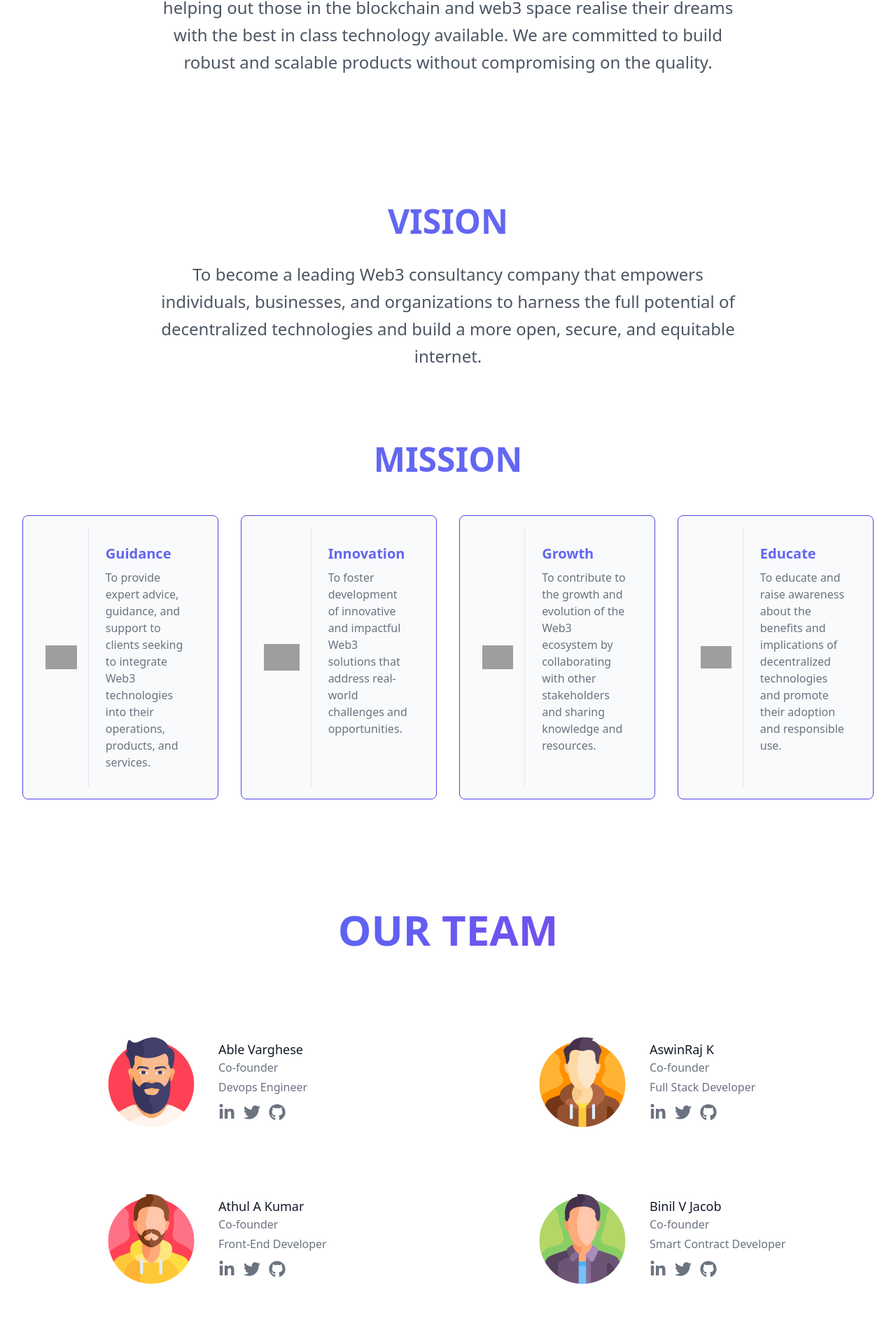
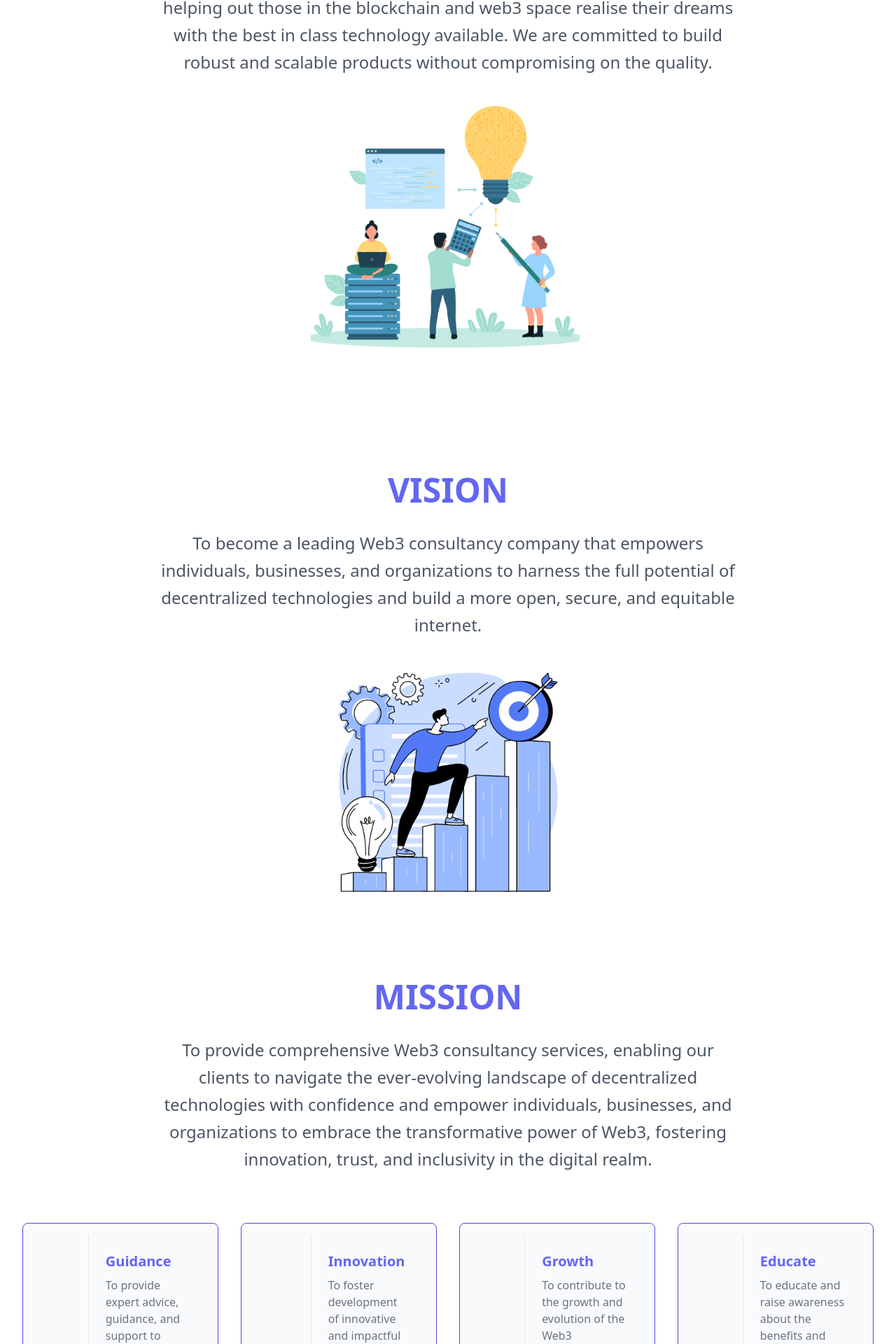
Before and after one commit to Trizwit/trizwit-web, a Next.js app: page /about in a window 1280 px wide. Shown: the part 197-2117 px from the top of the page at 70% size. Built offline with nearby package versions, Linux system fonts and the light colour scheme; grey boxes are pictures that could not be loaded.

Commit message:
contact form pending

```diff
--- a/components/Clients.js
+++ b/components/Clients.js
@@ -1,7 +1,10 @@
 import React from "react";
 const Clients = () => {
     return  <section className="text-gray-600 body-font">
-     <div className="container px-5 mx-auto max-w-[1240px]">
+     <div className="container text-center px-5 mx-auto max-w-[1240px]">
+     <h2 className="text-5xl font-bold text-indigo-500">
+            Our Clients
+          </h2>
        <div className="flex flex-col text-center w-full mb-20">
          {/* <h1 className="py-3 text-5xl  md:text-6xl font-bold text-transparent bg-clip-text bg-gradient-to-r from-blue-500  to-purple-600">Our Clients</h1>
          <p className="lg:w-2/3 mx-auto leading-relaxed text-base  text-slate-800">Whatever cardigan tote bag tumblr hexagon brooklyn asymmetrical gentrify, subway tile poke farm-to-table. Franzen you probably haven't heard of them.</p> */}
--- a/components/Footer.js
+++ b/components/Footer.js
@@ -10,7 +10,7 @@ const Footer = () => {
       <div className="flex flex-col max-w-[1240px] px-2 py-4 mx-auto justify-between sm:flex-row text-center text-gray-500">
       <div className="flex items-center">
       <img src="trizwitlogo.png" alt="Logo" className="h-8 w-8 md:h-12 md:w-12 ml-2 md:ml-4" />
-        <p className="ml-2 md:ml-4 py-4">2022 Trizwit Labs Pvt Ltd. All rights reserved</p>
+        <p className="ml-2 md:ml-4 py-4">2022 Trizwit Labs Pvt. Ltd. All rights reserved</p>
         </div>
         <div className="flex justify-between sm:w-[300px] pt-4 text-2xl">
           <a href="https://www.linkedin.com/company/trizwit/" className="hover:text-[#0277B5]" >
--- a/components/Services.js
+++ b/components/Services.js
@@ -6,7 +6,7 @@ const Services = () => {
       <section className="text-gray-600 body-font mt-12 sm:mt-4  lg:mt-6 ">
         <div className="container px-5 py-24 mx-auto max-w-[1200px] ">
           <div className="flex flex-wrap w-full mb-20 flex-col items-center text-center sm:mt-24">
-            <h1 className="sm:text-4xl text-4xl font-bold title-font mb-2 text-gray-900">
+            <h1 className="sm:text-5xl text-5xl font-bold title-font mb-2 text-indigo-500">
               Our Blockchain consulting process{" "}
             </h1>
             <p className="lg:w-1/2 w-full text-2xl font-medium leading-relaxed text-gray-500">
--- a/components/Statistics.js
+++ b/components/Statistics.js
@@ -5,11 +5,11 @@ const Statistics = () => {
     <div name="about" className="my-32 mx-2">
       <div className="max-w-[1240px] mx-auto">
         <div className="text-center">
-          <h2 className="text-5xl font-bold">
+          <h3 className="text-5xl text-indigo-500 font-bold">
             Trusted by companies across the world
-          </h2>
+          </h3>
           <p className="text-xl md:text-3xl py-6 text-gray-500">
-            The best in class solutions designed to meet your requirements.
+          Working with best companies in Web3
           </p>
         </div>
 
--- a/components/aboutcont.js
+++ b/components/aboutcont.js
@@ -10,6 +10,11 @@ const Aboutcont = () =>{
 
        <p className="mb-6 leading-relaxed text-2xl">The <span className="font-bold text-transparent bg-clip-text bg-gradient-to-r  from-blue-500 to-purple-600 text-2xl">Trizwit</span> team started off its journey in the year 2021, with the idea of helping out those in the blockchain and web3 space realise their dreams with the best in class technology available. We are committed to build robust and scalable products without compromising on the quality.</p>
        <div className="flex justify-center">
+       <img
+        src="ideation.png"
+        alt="Image Alt Text"
+        className="w-96 h-96 mr-2"
+      />
        </div>
      </div>
    </div>
@@ -18,45 +23,36 @@ const Aboutcont = () =>{
 
 
      <h2 className="text-5xl font-bold text-center pb-8 text-indigo-500">VISION</h2>
-       <p className="mb-6 leading-relaxed text-2xl">To become a leading Web3 consultancy company that empowers individuals, businesses, and organizations to harness the full potential of decentralized technologies and build a more open, secure, and equitable internet.</p>
+       <p className="mb-6 leading-relaxed text-2xl">
+        To become a leading Web3 consultancy company that empowers
+       individuals, businesses, and organizations to harness the full potential of decentralized
+       technologies and build a more open, secure, and equitable internet.
+       </p>
        <div className="flex justify-center">
        </div>
      </div>
+     <img
+        src="vision.png"
+        alt="Image Alt Text"
+        className="w-96 h-96 mr-2"
+      />
    </div>
 
 
    <div className="container mx-auto flex px-5 py-15 items-center justify-center flex-col">
     <div className="text-center lg:w-2/3 w-full">
-     <h2 className="text-5xl font-bold text-center pb-2 text-indigo-500">MISSION</h2>
-       {/* <div className="flex justify-center">
-       <ol  className="leading-relaxed text-2xl  text-center mb-2 list-disc">
-            <li>
-            To provide expert advice, guidance, and support to clients seeking to integrate Web3 technologies into their operations, products, and services.
-             </li>
-             <li>
-             To foster the development of innovative and impactful Web3 solutions that address real-world challenges and opportunities.
-             </li>
-             <li>
-            To contribute to the growth and evolution of the Web3 ecosystem by collaborating with other stakeholders and sharing knowledge and resources.
-             </li>
-             <li>
-             To educate and raise awareness about the benefits and implications of decentralized technologies and promote their adoption and responsible use.
-             </li>
-            <li>
-             To uphold ethical and transparent practices and help build a more decentralized, democratic, and inclusive digital economy.
-             </li>
-           </ol>
-       </div> */}
+     <h2 className="text-5xl font-bold text-center pb-8 text-indigo-500">MISSION</h2>
+     <p className="mb-6 leading-relaxed text-2xl">
+    To provide comprehensive Web3 consultancy services, enabling our clients to navigate
+      the ever-evolving landscape of decentralized technologies with confidence and
+      empower individuals, businesses, and organizations to embrace the transformative power of
+       Web3, fostering innovation, trust, and inclusivity in the digital realm.
+       </p>
      </div>
    </div>
    <div className="bg-white py-6 sm:py-8 lg:py-12">
   <div className="mx-auto max-w-screen-2xl px-4 md:px-8">
 
-    {/* <div class="mb-10 md:mb-16">
-      <h2 class="mb-4 text-center text-2xl font-bold text-gray-800 md:mb-6 lg:text-3xl">Our competitive advantage</h2>
-
-      <p class="mx-auto max-w-screen-md text-center text-gray-500 md:text-lg">This is a section of some simple filler text, also known as placeholder text. It shares some characteristics of a real written text but is random or otherwise generated.</p>
-    </div> */}
 
 
     <div className="grid gap-4 sm:grid-cols-2 md:gap-8 xl:grid-cols-4 max-w-[1240px] mx-auto">
--- a/components/teamcont.js
+++ b/components/teamcont.js
@@ -21,16 +21,16 @@ const Teamcont = () => {
             <div className="flex-grow sm:pl-8">
               <h2 className="title-font font-medium text-lg text-gray-900">Able Varghese</h2>
               <h3 className="text-gray-500 mb-1">Co-founder</h3>
-              <h3 className="text-gray-500 mb-3">Devops Engineer</h3>
+              <h3 className="text-gray-500 mb-3 ">Growth and Strategy Head</h3>
               {/* <p className="mb-4">DIY tote bag drinking vinegar cronut adaptogen squid fanny pack vaporware.</p> */}
               <span className="inline-flex ">
-                <a className="text-gray-500 sm:text-2xl"href="https://www.linkedin.com/in/ablevargheseme/"  >
+                <a className="text-gray-500 sm:text-2xl hover:text-[#0277B5]"href="https://www.linkedin.com/in/ablevargheseme/"  >
                 <FaLinkedinIn />
                 </a>
-                <a className="ml-3 text-gray-500 sm:text-2xl" href="https://twitter.com/ablevargheseme"  >
+                <a className="ml-3 text-gray-500 sm:text-2xl hover:text-[#1B9DF0]" href="https://twitter.com/ablevargheseme"  >
                 <FaTwitter/>
                 </a>
-                <a className="ml-3 text-gray-500 sm:text-2xl" href="https://github.com/ablevargheseme"  >
+                <a className="ml-3 text-gray-500 sm:text-2xl hover:text-black" href="https://github.com/ablevargheseme"  >
                 <FaGithub/>
                 </a>
               </span>
@@ -41,19 +41,18 @@ const Teamcont = () => {
         <div className="px-32 py-12 lg:w-1/2">
           <div className="h-full flex sm:flex-row flex-col items-center sm:justify-start justify-center text-center sm:text-left">
             <Image alt="team" className="flex-shrink-0 rounded-lg w-48 h-48 object-cover object-center sm:mb-0 mb-4" src={man3} />
-            <div className="flex-grow sm:pl-8">
+            <div className="flex-grow sm:pl-8 ">
               <h2 className="title-font font-medium text-lg text-gray-900">AswinRaj K</h2>
               <h3 className="text-gray-500 mb-1">Co-founder</h3>
-              <h3 className="text-gray-500 mb-3">Full Stack Developer</h3>
-              {/* <p className="mb-4">DIY tote bag drinking vinegar cronut adaptogen squid fanny pack vaporware.</p> */}
+              <h3 className="text-gray-500 mb-3 ">Administration and Finance Head</h3>
               <span className="inline-flex ">
-                <a className="text-gray-500 sm:text-2xl" href="https://www.linkedin.com/in/aswinrajkailath/"  >
+                <a className="text-gray-500 sm:text-2xl hover:text-[#0277B5]" href="https://www.linkedin.com/in/aswinrajkailath/"  >
                 <FaLinkedinIn />
                 </a>
-                <a className="ml-3 text-gray-500 sm:text-2xl" href="https://twitter.com/aswinrajkailath"  >
+                <a className="ml-3 text-gray-500 sm:text-2xl hover:text-[#1B9DF0]" href="https://twitter.com/aswinrajkailath"  >
                 <FaTwitter/>
                 </a>
-                <a className="ml-3 text-gray-500 sm:text-2xl" href="https://github.com/ARK-ASWINRAJ/"  >
+                <a className="ml-3 text-gray-500 sm:text-2xl hover:text-black" href="https://github.com/ARK-ASWINRAJ/"  >
                 <FaGithub/>
                 </a>
               </span>
@@ -67,16 +66,16 @@ const Teamcont = () => {
             <div className="flex-grow sm:pl-8">
               <h2 className="title-font font-medium text-lg text-gray-900">Athul A Kumar</h2>
               <h3 className="text-gray-500 mb-1">Co-founder</h3>
-              <h3 className="text-gray-500 mb-3">Front-End Developer</h3>
+              <h3 className="text-gray-500 mb-3 ">Head of Operations</h3>
               {/* <p className="mb-4">DIY tote bag drinking vinegar cronut adaptogen squid fanny pack vaporware.</p> */}
               <span className="inline-flex ">
-                <a href="https://www.linkedin.com/in/athulakumar/" className="text-gray-500 sm:text-2xl "  >
+                <a href="https://www.linkedin.com/in/athulakumar/" className="text-gray-500 sm:text-2xl hover:text-[#0277B5] "  >
                 <FaLinkedinIn />
                 </a>
-                <a className="ml-3 text-gray-500 sm:text-2xl" href="https://twitter.com/AthulAKumar8"  >
+                <a className="ml-3 text-gray-500 sm:text-2xl hover:text-[#1B9DF0]" href="https://twitter.com/AthulAKumar8"  >
                 <FaTwitter/>
                 </a>
-                <a className="ml-3 text-gray-500 sm:text-2xl" href="https://github.com/AthulA10"  >
+                <a className="ml-3 text-gray-500 sm:text-2xl hover:text-black" href="https://github.com/AthulA10"  >
                 <FaGithub/>
                 </a>
               </span>
@@ -89,17 +88,17 @@ const Teamcont = () => {
           <Image className="w-full" src={man4} alt="/" />
             <div className="flex-grow sm:pl-8">
               <h2 className="title-font font-medium text-lg text-gray-900">Binil V Jacob</h2>
-              <h3 className="text-gray-500 mb-1">Co-founder</h3>
-              <h3 className="text-gray-500 mb-3">Smart Contract Developer</h3>
+              <h3 className="text-gray-500 mb-1">Co-founder,</h3>
+              <h3 className="text-gray-500 mb-3 ">Product and Technology Head</h3>
               {/* <p className="mb-4">DIY tote bag drinking vinegar cronut adaptogen squid fanny pack vaporware.</p> */}
               <span className="inline-flex ">
-                <a className="text-gray-500 sm:text-2xl" href="https://www.linkedin.com/in/binilvjacob"  >
+                <a className="text-gray-500 sm:text-2xl hover:text-[#0277B5]" href="https://www.linkedin.com/in/binilvjacob"  >
                 <FaLinkedinIn />
                 </a>
-                <a className="ml-3 text-gray-500 sm:text-2xl" href="https://twitter.com/the_bvj"  >
+                <a className="ml-3 text-gray-500 sm:text-2xl hover:text-[#1B9DF0]" href="https://twitter.com/the_bvj"  >
                 <FaTwitter/>
                 </a>
-                <a className="ml-3 text-gray-500 sm:text-2xl" href="https://github.com/binilvjacob"  >
+                <a className="ml-3 text-gray-500 sm:text-2xl hover:text-black" href="https://github.com/binilvjacob"  >
                 <FaGithub/>
                 </a>
               </span>
```
Also changed, not shown: components/Navbar.js (+20 -28 lines), public/ideation.png (added), public/vision.png (added).
